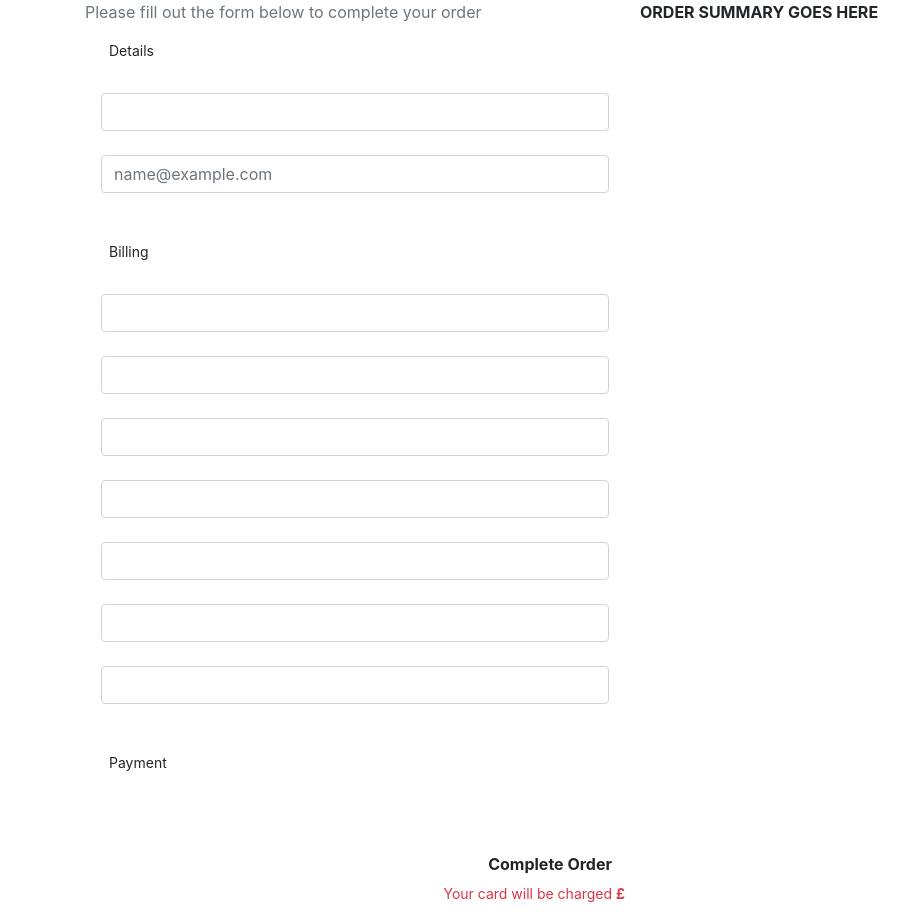
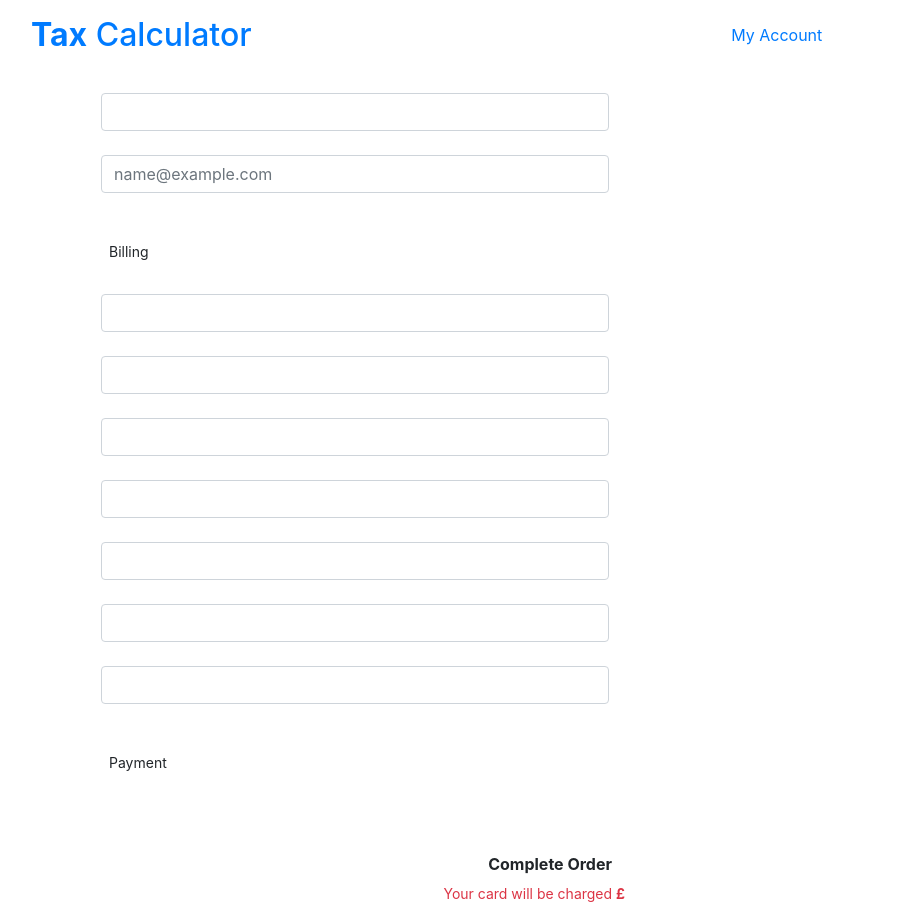
Before and after one commit to Laura10101/contractor-tax-calculator, a Django app: page /checkout/ in a window 1280 px wide. Shown: the whole page, without its empty margins (0-909 px from the left). Run offline with Django 3.2, Linux system fonts and the light colour scheme; parts of the project's set-up code (start-up, migrations or seed data) failed here and were passed over; some libraries are stand-ins or nearby versions.

Commit message:
Add header bar to base template

```diff
--- a/templates/base.html
+++ b/templates/base.html
@@ -40,9 +40,37 @@
     <title>Contractor Tax Calculator {% block extra_title %}{% endblock %}</title>
   </head>
   <body>
-    <header>
-
-    </header>
+    <header class="container-fluid fixed-top">
+      <div id="topnav" class="row bg-white pt-lg-2 d-none d-lg-flex">
+          <div class="col-12 col-lg-4 my-auto py-1 py-lg-0 text-center text-lg-left">
+              <a href="" class="nav-link main-logo-link">
+                  <h2 class="logo-font text-black my-0"><strong>Tax</strong> Calculator</h2>
+              </a>
+          </div>
+          <div class="col-12 col-lg-4 my-auto py-1 py-lg-0">
+              <ul class="list-inline list-unstyled text-center text-lg-right my-0">
+                  <li class="list-inline-item dropdown">
+                      <a class="text-black nav-link" href="#" id="user-options" data-toggle="dropdown" aria-haspopup="true" aria-expanded="false">
+                          <div class="text-center">
+                              <div><i class="fas fa-user fa-lg"></i></div>
+                              <p class="my-0">My Account</p>
+                          </div>
+                      </a>
+                      <div class="dropdown-menu border-0" aria-labelledby="user-options">
+                          {% if request.user.is_authenticated %}
+                              {% if request.user.is_superuser %}
+                              {% endif %}
+                              <a href="{% url 'account_logout' %}" class="dropdown-item">Logout</a>
+                          {% else %}
+                              <a href="{% url 'account_signup' %}" class="dropdown-item">Register</a>
+                              <a href="{% url 'account_login' %}" class="dropdown-item">Login</a>
+                          {% endif %}
+                      </div>
+                  </li>
+              </ul>
+          </div>
+      </div>
+  </header>
     {% if messages %}
         <div class="message-container"></div>
     {% endif %}
```
